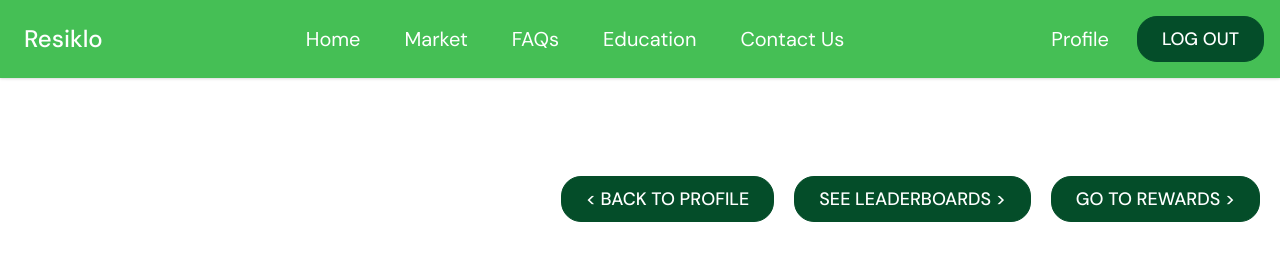
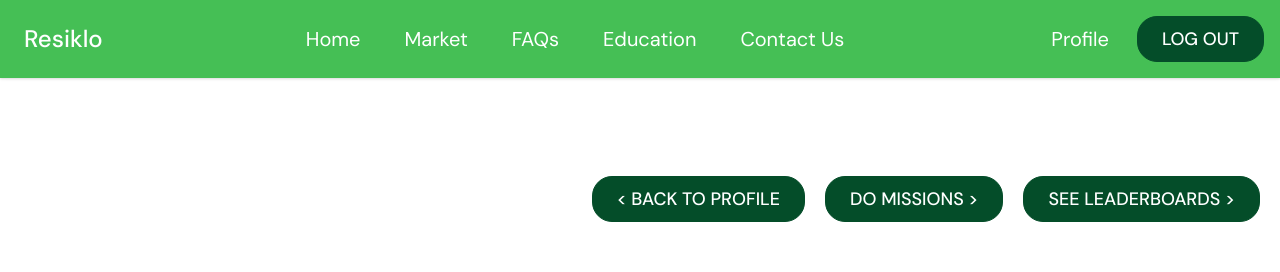
Before and after one commit to khasmir04/resiklo-app, a Next.js app: page /profile/rewards in a window 1280 px wide. Shown: the top 272 px of the page. Built offline with nearby package versions, Linux system fonts and the light colour scheme.

Commit message:
Fixed buttons, removed a tags and href

```diff
--- a/components/Buttons/SolidBlack.js
+++ b/components/Buttons/SolidBlack.js
@@ -1,11 +1,10 @@
-const SolidBlack = (props, ref) => {
+const SolidBlack = (props) => {
   return (
-    <a
-      href={props.link}
+    <div
       className="inline-flex text-white bg-primary-dark border border-primary-dark py-2 px-6 focus:outline-none hover:bg-transparent hover:text-primary-dark rounded-[20px] text-lg font-medium cursor-pointer uppercase"
     >
       {props.children}
-    </a>
+    </div>
   );
 };
 
--- a/components/Buttons/SolidGreen.js
+++ b/components/Buttons/SolidGreen.js
@@ -1,11 +1,10 @@
 const SolidGreen = (props) => {
   return (
-    <a
-      href={props.link}
+    <div
       className="inline-flex text-white bg-secondary-light border border-secondary-light py-2 px-6 focus:outline-none hover:bg-transparent hover:text-white hover:border-white rounded-[20px] text-lg font-medium cursor-pointer uppercase"
     >
       {props.children}
-    </a>
+    </div>
   );
 };
 
--- a/components/Buttons/SolidGreenDefault.js
+++ b/components/Buttons/SolidGreenDefault.js
@@ -1,11 +1,10 @@
 const SolidGreenDefault = (props) => {
   return (
-    <a
-      href={props.link}
+    <div
       className="inline-flex text-primary-dark bg-secondary border border-secondary py-2 px-6 focus:outline-none hover:bg-transparent hover:border-primary-dark rounded-[20px] text-lg font-medium cursor-pointer uppercase"
     >
       {props.children}
-    </a>
+    </div>
   );
 };
 
--- a/pages/profile/leaderboards.js
+++ b/pages/profile/leaderboards.js
@@ -20,7 +20,7 @@ const leaderboards = () => {
             <div className="mr-5 mb-5 md:mb-0">
               <Link href="/profile/leaderboards">
                 <a>
-                  <SolidBlack className="uppercase">See Leaderboards &gt;</SolidBlack>
+                  <SolidBlack className="uppercase">Do Missions &gt;</SolidBlack>
                 </a>
               </Link>
             </div>
--- a/pages/profile/rewards.js
+++ b/pages/profile/rewards.js
@@ -19,14 +19,14 @@ const rewards = () => {
           <div className="mr-5 mb-5 md:mb-0">
             <Link href="/profile/leaderboards">
               <a>
-                <SolidBlack className="uppercase">See Leaderboards &gt;</SolidBlack>
+                <SolidBlack className="uppercase">Do Missions &gt;</SolidBlack>
               </a>
             </Link>
           </div>
           <div>
             <Link href="/profile/rewards">
               <a>
-                <SolidBlack className="uppercase">Go to Rewards &gt;</SolidBlack>
+                <SolidBlack className="uppercase">See Leaderboards &gt;</SolidBlack>
               </a>
             </Link>
           </div>
```
